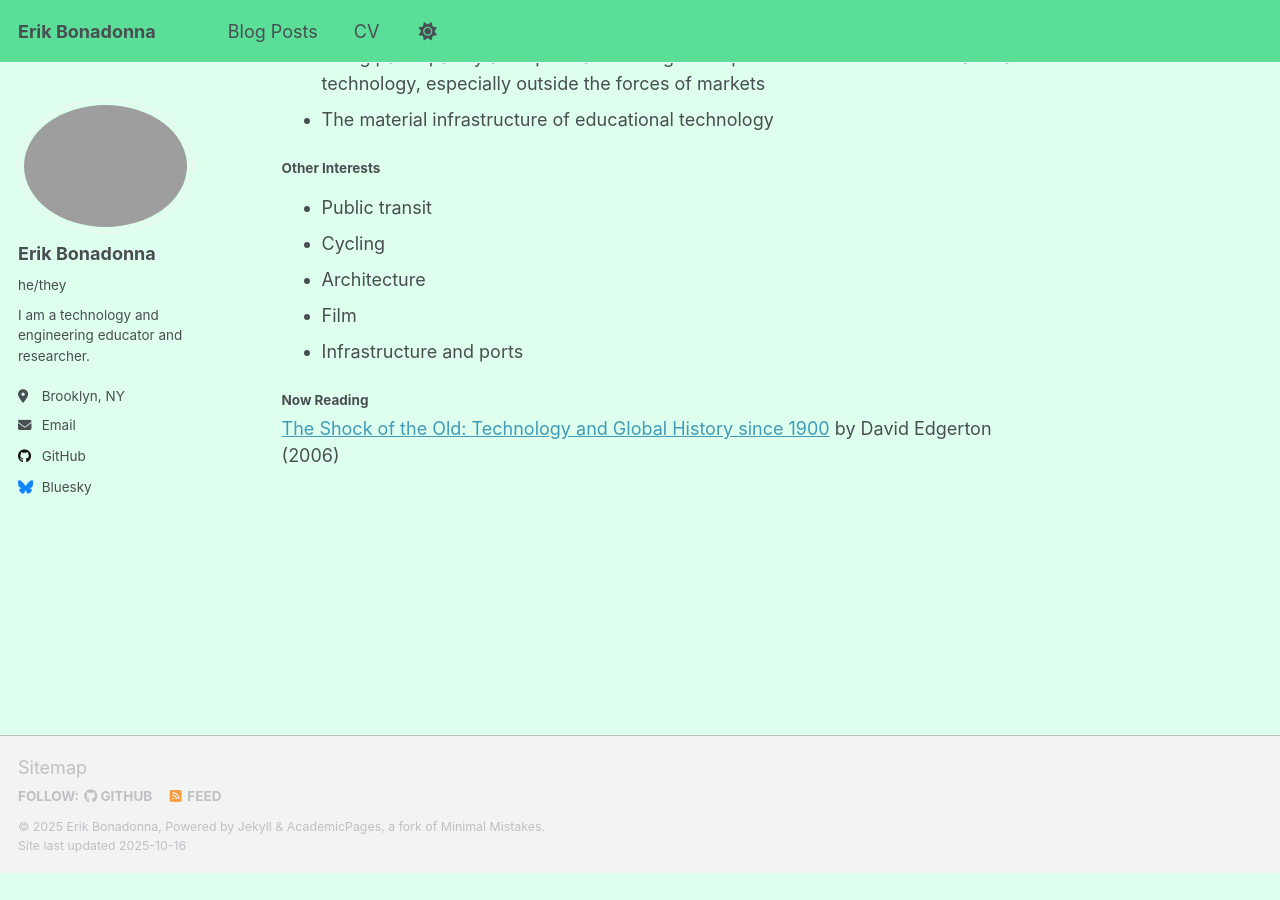
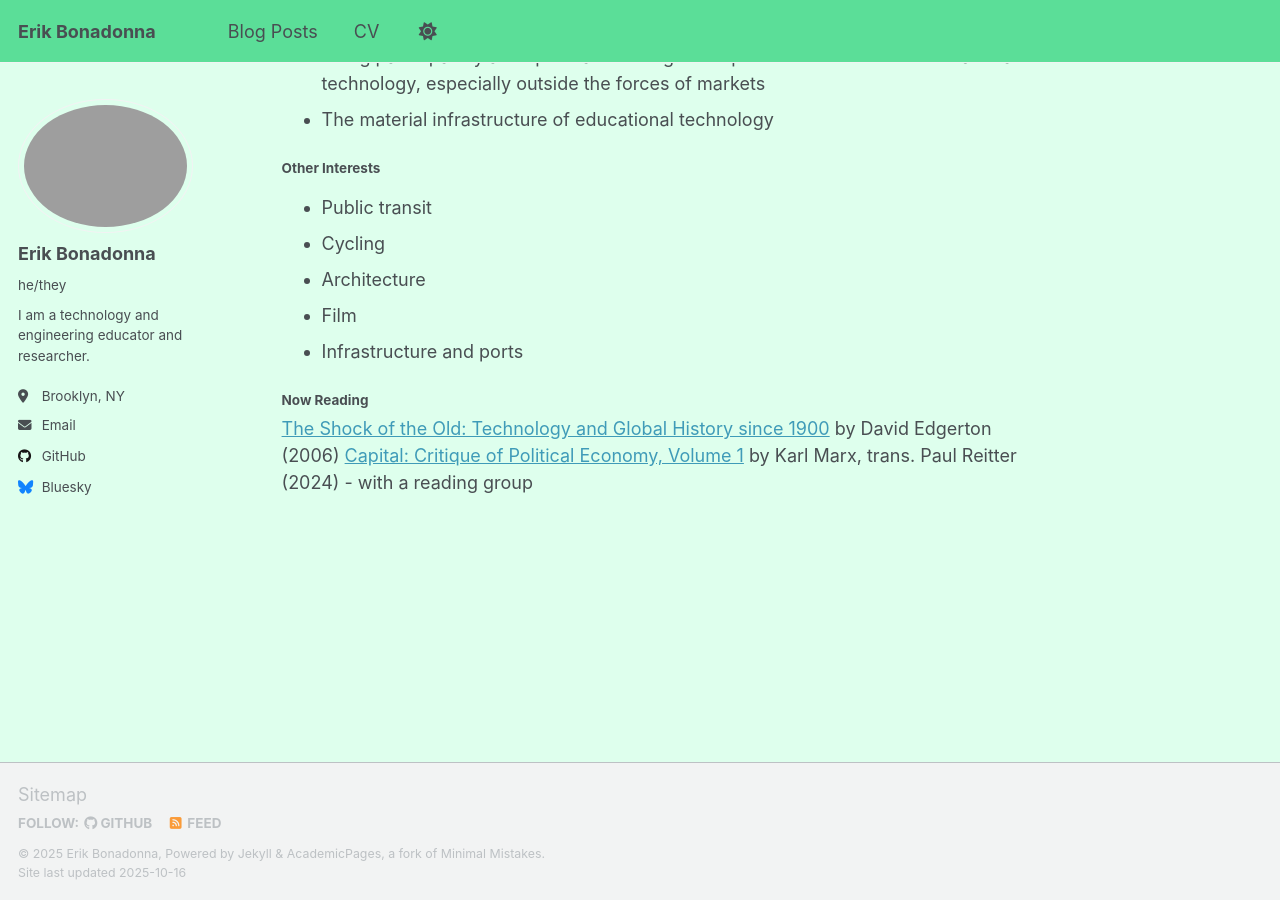
Before and after one commit to lichenpunk/lichenpunk.github.io, a Jekyll site: the page built from _pages/about.md, in a window 1280 px wide and 900 px high, scrolled down 507 px. Built offline with Jekyll 4.4.1, drawn with Linux system fonts in a browser that asks for light colours; a script that is not in the unit is left out; before the commit the page ends 1380 px from its top, so only the background shows below that.

Commit message:
Update about.md

```diff
--- a/_pages/about.md
+++ b/_pages/about.md
@@ -26,3 +26,4 @@ I am a technology and engineering teacher currently working in a K-5 setting. I
 
 #### Now Reading
 [The Shock of the Old: Technology and Global History since 1900](https://bookshop.org/p/books/the-shock-of-the-old-technology-and-global-history-since-1900-hans-rausing-professor-david-edgerton/bc61ce1a8110ebfb?ean=9780199832613&next=t) by David Edgerton (2006)
+[Capital: Critique of Political Economy, Volume 1](h[ttps://bookshop.org/p/books/the-shock-of-the-old-technology-and-global-history-since-1900-hans-rausing-professor-david-edgerton/bc61ce1a8110ebfb?ean=9780199832613&next=t](https://bookshop.org/p/books/capital-critique-of-political-economy-volume-1-karl-marx/5e05e62db1b5308b)) by Karl Marx, trans. Paul Reitter (2024) - with a reading group
```
